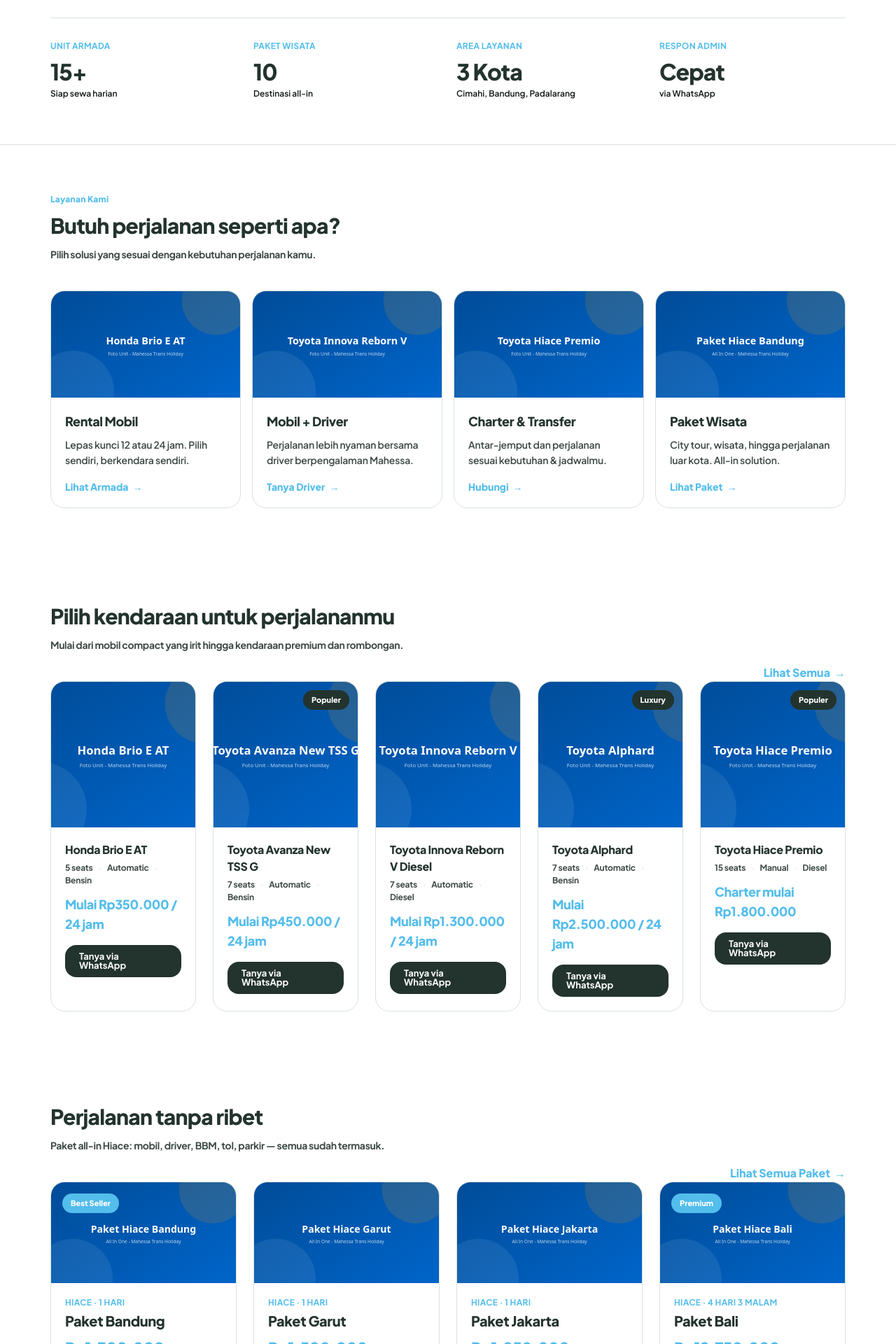
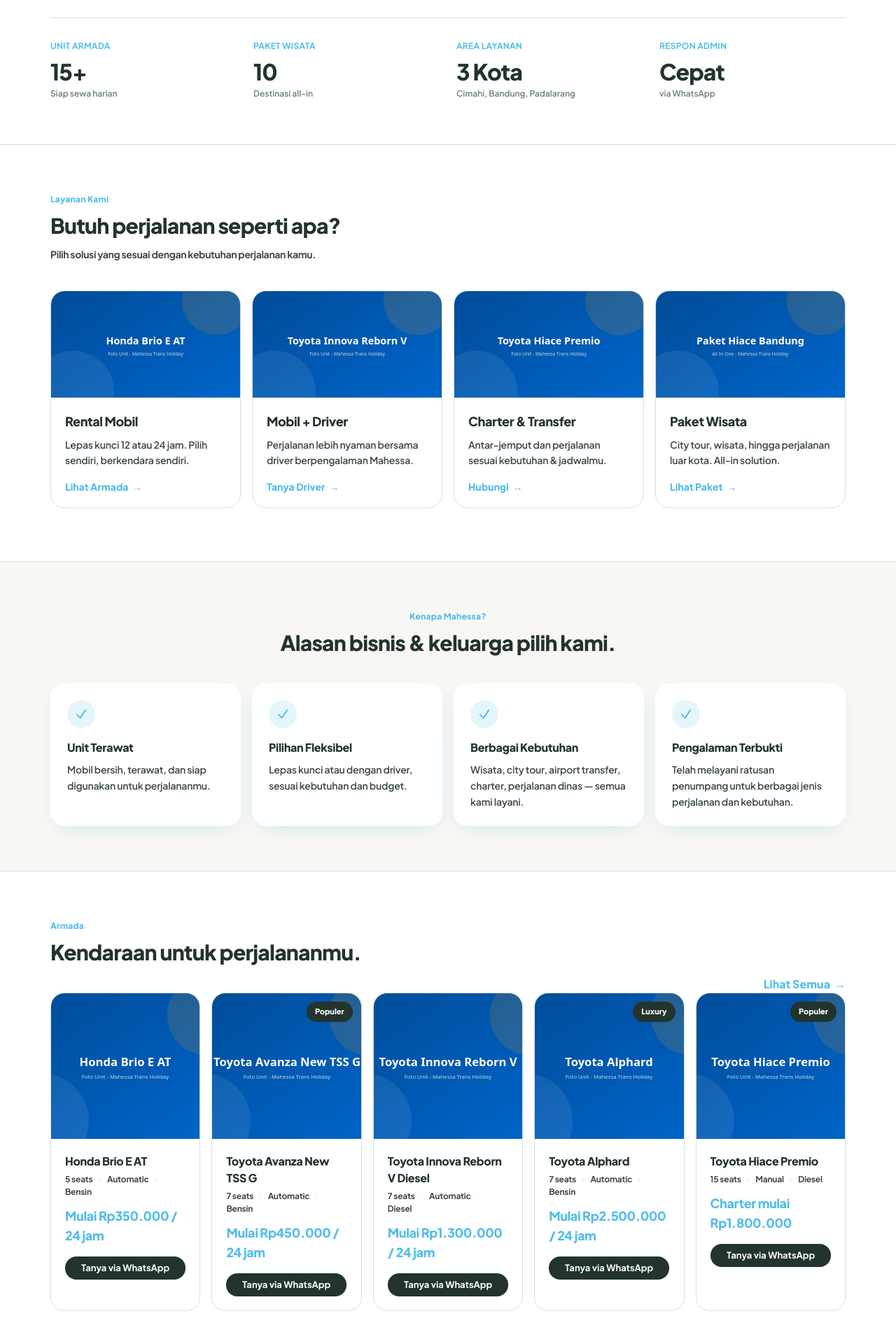
Before and after one commit to andhkx/MahessaTransHoliday, a Next.js app: page / in a window 1280 px wide. Shown: the part 620-2540 px from the top of the page at 70% size. Built offline with nearby package versions, Linux system fonts and the light colour scheme.

Commit message:
feat: landing dibikinin-style + fix token lama di semua pages

```diff
--- a/app/globals.css
+++ b/app/globals.css
@@ -8,6 +8,10 @@
   --color-line: #d8e2dc;
   --color-ink: #101613;
   --color-body-text: #3d4a44;
+  --color-muted: #6b7f77;
+  --color-success: #27ae60;
+  --color-warning: #f39c12;
+  --color-error: #e74c3c;
 
   --font-sans: var(--font-jakarta), ui-sans-serif, system-ui, -apple-system,
     "Segoe UI", sans-serif;
@@ -197,6 +201,36 @@ body {
   line-height: 1.2;
   letter-spacing: -0.75px;
 }
+.text-h2 {
+  font-size: clamp(24px, 4vw, 30px);
+  font-weight: 800;
+  line-height: 1.2;
+  letter-spacing: -0.75px;
+}
+.text-h3 {
+  font-size: clamp(22px, 3vw, 26px);
+  font-weight: 800;
+  line-height: 1.25;
+  letter-spacing: -0.5px;
+}
+.text-h4 {
+  font-size: clamp(19px, 2.5vw, 22px);
+  font-weight: 800;
+  line-height: 1.3;
+  letter-spacing: -0.4px;
+}
+.text-h5 {
+  font-size: 18px;
+  font-weight: 800;
+  line-height: 1.35;
+  letter-spacing: -0.3px;
+}
+.text-h6 {
+  font-size: 15px;
+  font-weight: 800;
+  line-height: 1.4;
+  letter-spacing: -0.2px;
+}
 
 .reveal {
   opacity: 0;
--- a/app/kontak/page.tsx
+++ b/app/kontak/page.tsx
@@ -47,7 +47,7 @@ export default function KontakPage() {
     <>
       <PageHeader
         title="Hubungi Kami"
-        subtitle={`Kami melayani ${SERVICE_AREAS.join(", ")}. Konsultasi gratis — ceritakan kebutuhan perjalananmu.`}
+        subtitle={`Kami melayani ${SERVICE_AREAS.join(", ")}. Konsultasi gratis â€” ceritakan kebutuhan perjalananmu.`}
       />
       <section className="py-12 lg:py-16">
         <div className="container-site">
@@ -66,14 +66,14 @@ export default function KontakPage() {
                     className="text-link mt-4 text-sm font-semibold"
                   >
                     {item.cta}
-                    <span aria-hidden="true">→</span>
+                    <span aria-hidden="true">â†’</span>
                   </a>
                 )}
               </div>
             ))}
           </div>
 
-          <div className="mt-10 overflow-hidden rounded-xl border border-line shadow-photo">
+          <div className="mt-10 overflow-hidden rounded-xl border border-line shadow-card">
             <iframe
               src={MAPS_EMBED_URL}
               title="Lokasi Mahessa Trans Holiday"
--- a/app/page.tsx
+++ b/app/page.tsx
@@ -8,108 +8,45 @@ import SectionHeading from "@/components/SectionHeading";
 import FaqAccordion from "@/components/FaqAccordion";
 import CtaSection from "@/components/CtaSection";
 import Reveal from "@/components/Reveal";
+import Testimonials from "@/components/Testimonials";
 import { getFeaturedVehicles } from "@/data/vehicles";
 import { getFeaturedPackages } from "@/data/packages";
 import { valueProps } from "@/data/services";
 import { faqMain } from "@/data/faq";
 import { galleryImages } from "@/lib/gallery";
-
-function FeaturedArmada() {
-  const featured = getFeaturedVehicles();
-  return (
-    <section className="bg-surface py-12 lg:py-[60px]">
-      <div className="container-site">
-        <div className="flex items-end justify-between gap-4">
-          <SectionHeading
-            align="left"
-            title="Pilih kendaraan untuk perjalananmu"
-            subtitle="Mulai dari mobil compact yang irit hingga kendaraan premium dan rombongan."
-          />
-          <Link href="/armada" className="text-link hidden shrink-0 sm:inline-flex">
-            Lihat Semua
-            <span aria-hidden="true">→</span>
-          </Link>
-        </div>
-        <div className="-mx-4 flex snap-x gap-4 overflow-x-auto px-4 pb-3 lg:mx-0 lg:grid lg:grid-cols-5 lg:gap-6 lg:overflow-visible lg:px-0">
-          {featured.map((vehicle, i) => (
-            <Reveal
-              key={vehicle.id}
-              delay={(i % 5) as 0 | 1 | 2 | 3}
-              className="min-w-[280px] snap-start lg:min-w-0"
-            >
-              <VehicleCard vehicle={vehicle} className="h-full" />
-            </Reveal>
-          ))}
-        </div>
-        <Link href="/armada" className="text-link mt-6 inline-flex sm:hidden">
-          Lihat Semua Armada
-          <span aria-hidden="true">→</span>
-        </Link>
-      </div>
-    </section>
-  );
-}
-
-function FeaturedPackages() {
-  const featured = getFeaturedPackages();
-  return (
-    <section className="bg-white py-12 lg:py-[60px]">
-      <div className="container-site">
-        <div className="flex items-end justify-between gap-4">
-          <SectionHeading
-            align="left"
-            title="Perjalanan tanpa ribet"
-            subtitle="Paket all-in Hiace: mobil, driver, BBM, tol, parkir — semua sudah termasuk."
-          />
-          <Link href="/paket" className="text-link hidden shrink-0 sm:inline-flex">
-            Lihat Semua Paket
-            <span aria-hidden="true">→</span>
-          </Link>
-        </div>
-        <div className="grid grid-cols-1 gap-4 sm:grid-cols-2 lg:grid-cols-4 lg:gap-6">
-          {featured.map((packageItem, i) => (
-            <Reveal key={packageItem.id} delay={(i % 4) as 0 | 1 | 2 | 3}>
-              <PackageCard packageItem={packageItem} className="h-full" />
-            </Reveal>
-          ))}
-        </div>
-        <Link href="/paket" className="text-link mt-6 inline-flex sm:hidden">
-          Lihat Semua Paket
-          <span aria-hidden="true">→</span>
-        </Link>
-      </div>
-    </section>
-  );
-}
+import { testimonials } from "@/lib/testimonials";
 
 function ValueProps() {
   return (
-    <section className="bg-sky py-12 lg:py-[60px]">
+    <section className="border-y border-line bg-wa-surface/40 py-12 lg:py-16">
       <div className="container-site">
-        <SectionHeading title="Kenapa pilih Mahessa?" tone="navy" />
-        <div className="grid grid-cols-1 gap-3 sm:grid-cols-2 lg:grid-cols-4 lg:gap-5">
+        <SectionHeading
+          eyebrow="Kenapa Mahessa?"
+          title="Alasan bisnis & keluarga pilih kami."
+        />
+        <div className="grid grid-cols-1 gap-4 sm:grid-cols-2 lg:grid-cols-4">
           {valueProps.map((item, i) => (
             <Reveal key={item.id} delay={(i % 4) as 0 | 1 | 2 | 3}>
-              <div className="h-full rounded-xl bg-white p-7 text-center shadow-[0_2px_8px_rgba(0,0,0,0.05)]">
-                <span className="mx-auto mb-4 flex h-14 w-14 items-center justify-center rounded-full bg-sky/50 text-primary">
+              <div className="h-full rounded-[20px] bg-white p-6 shadow-card">
+                <span className="flex h-10 w-10 items-center justify-center rounded-full bg-primary/15 text-primary">
                   <svg
-                    className="h-7 w-7"
+                    className="h-5 w-5"
                     fill="none"
                     viewBox="0 0 24 24"
                     stroke="currentColor"
-                    strokeWidth={1.8}
+                    strokeWidth={2.2}
                   >
                     <path
                       strokeLinecap="round"
                       strokeLinejoin="round"
-                      d="M9 12l2 2 4-4m6 2a9 9 0 11-18 0 9 9 0 0118 0z"
+                      d="M4.5 12.75l6 6 9-13.5"
                     />
                   </svg>
                 </span>
-                <h3 className="text-lg font-semibold text-navy lg:text-h5 lg:font-bold">
+                <h3 className="mt-4 text-base font-extrabold tracking-[-0.3px] text-accent">
                   {item.title}
                 </h3>
-                <p className="mt-2 text-sm leading-relaxed text-body-text">
+                <p className="mt-2 text-sm font-semibold leading-relaxed tracking-[-0.2px] text-body-text">
                   {item.text}
                 </p>
               </div>
@@ -121,14 +58,95 @@ function ValueProps() {
   );
 }
 
+function FeaturedArmada() {
+  const featured = getFeaturedVehicles();
+  return (
+    <section className="bg-white py-12 lg:py-16">
+      <div className="container-site">
+        <div className="flex items-end justify-between gap-4">
+          <SectionHeading
+            align="left"
+            eyebrow="Armada"
+            title="Kendaraan untuk perjalananmu."
+          />
+          <Link href="/armada" className="text-link hidden shrink-0 sm:inline-flex">
+            Lihat Semua
+            <span aria-hidden="true">→</span>
+          </Link>
+        </div>
+        <div className="-mx-4 flex snap-x snap-mandatory gap-4 overflow-x-auto px-4 pb-3 lg:mx-0 lg:grid lg:grid-cols-5 lg:px-0">
+          {featured.map((vehicle, i) => (
+            <Reveal
+              key={vehicle.id}
+              delay={(i % 5) as 0 | 1 | 2 | 3}
+              className="w-[260px] shrink-0 snap-start lg:w-auto"
+            >
+              <VehicleCard vehicle={vehicle} className="h-full" />
+            </Reveal>
+          ))}
+        </div>
+        <Link href="/armada" className="text-link mt-4 inline-flex sm:hidden">
+          Lihat Semua Armada →
+        </Link>
+      </div>
+    </section>
+  );
+}
+
+function FeaturedPackages() {
+  const featured = getFeaturedPackages();
+  return (
+    <section className="border-t border-line bg-wa-surface/40 py-12 lg:py-16">
+      <div className="container-site">
+        <div className="flex items-end justify-between gap-4">
+          <SectionHeading
+            align="left"
+            eyebrow="Paket Wisata"
+            title="Perjalanan tanpa ribet, harga jelas."
+            subtitle="Mobil, driver, BBM, tol, parkir — semua sudah termasuk."
+          />
+          <Link href="/paket" className="text-link hidden shrink-0 sm:inline-flex">
+            Lihat Semua Paket
+            <span aria-hidden="true">→</span>
+          </Link>
+        </div>
+        <div className="grid grid-cols-1 gap-4 sm:grid-cols-2 lg:grid-cols-4">
+          {featured.map((packageItem, i) => (
+            <Reveal key={packageItem.id} delay={(i % 4) as 0 | 1 | 2 | 3}>
+              <PackageCard packageItem={packageItem} className="group h-full" />
+            </Reveal>
+          ))}
+        </div>
+      </div>
+    </section>
+  );
+}
+
+function TestimonialsSection() {
+  return (
+    <section className="bg-white py-12 lg:py-16">
+      <div className="container-site">
+        <SectionHeading
+          eyebrow="Testimoni"
+          title="Kata mereka setelah perjalanan."
+          subtitle="Pesan asli dari penumpang yang sudah berangkat bersama kami."
+        />
+        <Reveal>
+          <Testimonials items={testimonials.slice(0, 5)} />
+        </Reveal>
+      </div>
+    </section>
+  );
+}
+
 function GalleryShowcase() {
   const [first, ...rest] = galleryImages;
   return (
-    <section className="bg-white py-12 lg:py-[60px]">
+    <section className="bg-white py-12 lg:py-16">
       <div className="container-site">
         <SectionHeading
-          title="Cerita perjalanan bersama Mahessa"
-          subtitle="Dokumentasi nyata perjalanan para penumpang kami."
+          eyebrow="Galeri"
+          title="Cerita perjalanan bersama Mahessa."
         />
         <Image
           src={first.src}
@@ -136,20 +154,20 @@ function GalleryShowcase() {
           width={1200}
           height={675}
           sizes="(max-width: 1024px) 100vw, 900px"
-          className="mb-8 aspect-video w-full rounded-2xl object-cover shadow-photo"
+          className="mb-6 aspect-video w-full rounded-[24px] object-cover shadow-card"
         />
-        <div className="grid grid-cols-2 gap-4 md:grid-cols-3 lg:grid-cols-4">
+        <div className="grid grid-cols-2 gap-4 md:grid-cols-4">
           {rest.slice(0, 4).map((img) => (
             <div
               key={img.src}
-              className="gallery-zoom cursor-pointer overflow-hidden rounded-xl shadow-card transition-shadow duration-300"
+              className="gallery-zoom cursor-pointer overflow-hidden rounded-[16px]"
             >
               <Image
                 src={img.src}
                 alt={img.alt}
                 width={480}
                 height={480}
-                sizes="(max-width: 768px) 50vw, (max-width: 1024px) 33vw, 25vw"
+                sizes="(max-width: 768px) 50vw, 25vw"
                 className="aspect-square w-full object-cover"
               />
             </div>
@@ -171,13 +189,17 @@ export default function HomePage() {
     <>
       <Hero />
       <ServiceCards />
+      <ValueProps />
       <FeaturedArmada />
       <FeaturedPackages />
-      <ValueProps />
+      <TestimonialsSection />
       <GalleryShowcase />
-      <section className="bg-surface py-12 lg:py-[60px]" id="faq">
+      <section className="border-t border-line bg-wa-surface/40 py-12 lg:py-16" id="faq">
         <div className="container-site max-w-[800px]">
-          <SectionHeading title="Pertanyaan yang sering diajukan" />
+          <SectionHeading
+            eyebrow="FAQ"
+            title="Pertanyaan yang sering ditanyakan."
+          />
           <FaqAccordion items={faqMain} />
           <div className="mt-8 text-center">
             <Link href="/faq" className="text-link">
--- a/app/paket/[slug]/page.tsx
+++ b/app/paket/[slug]/page.tsx
@@ -72,7 +72,7 @@ export default async function PackageDetailPage({
     <>
       <JsonLd data={breadcrumbLd} />
 
-      <section className="bg-surface pb-10 pt-[104px] lg:pb-14 lg:pt-[134px]">
+      <section className="bg-wa-surface/50 pb-10 pt-[104px] lg:pb-14 lg:pt-[134px]">
         <div className="container-site">
           <nav aria-label="Breadcrumb" className="mb-6 text-sm font-medium text-body-text">
             <Link href="/" className="text-link">
@@ -114,7 +114,7 @@ export default async function PackageDetailPage({
                   <p className="text-h4 font-extrabold text-primary">
                     {formatIDR(packageItem.price)}
                   </p>
-                  <span className="mt-2 inline-block rounded-md bg-surface px-3 py-1 text-caption font-medium uppercase text-body-text">
+                  <span className="mt-2 inline-block rounded-md bg-wa-surface/50 px-3 py-1 text-caption font-medium uppercase text-body-text">
                     {packageItem.duration}
                   </span>
                 </div>
@@ -283,7 +283,7 @@ export default async function PackageDetailPage({
         </div>
       </section>
 
-      <section className="bg-surface py-12 lg:py-20">
+      <section className="bg-wa-surface/50 py-12 lg:py-20">
         <div className="container-site">
           <h2 className="mb-8 text-center text-[26px] font-bold tracking-[-0.3px] text-primary md:mb-10 md:text-h2 md:leading-[44px]">
             Paket lain yang mungkin cocok
```
Also changed, not shown: app/armada/[slug]/page.tsx (+7 -7 lines).
